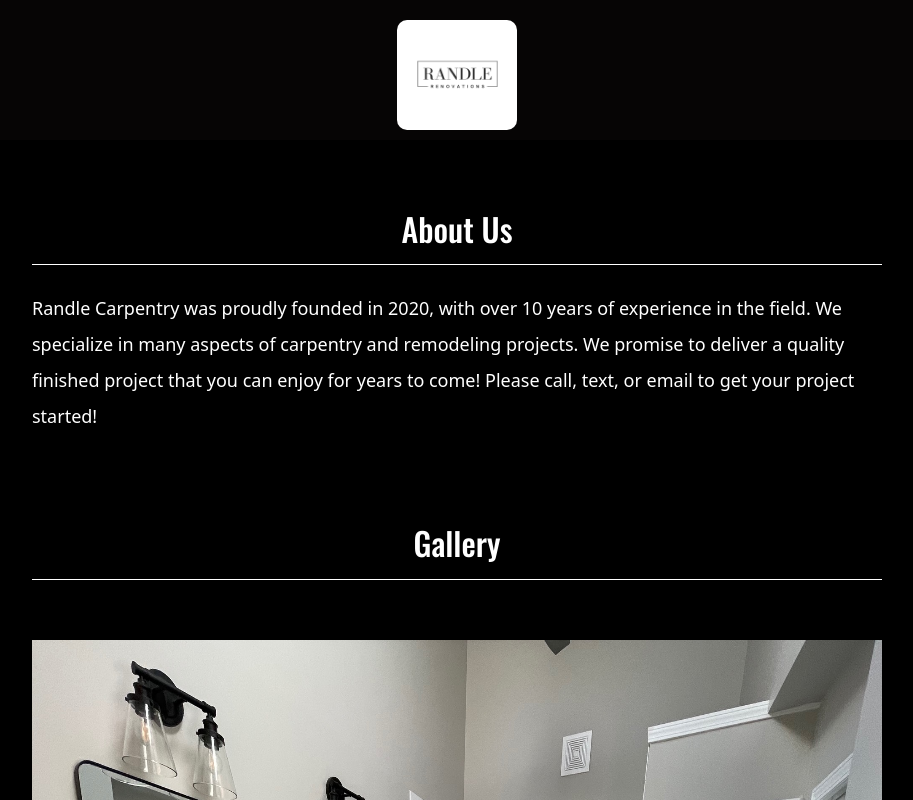
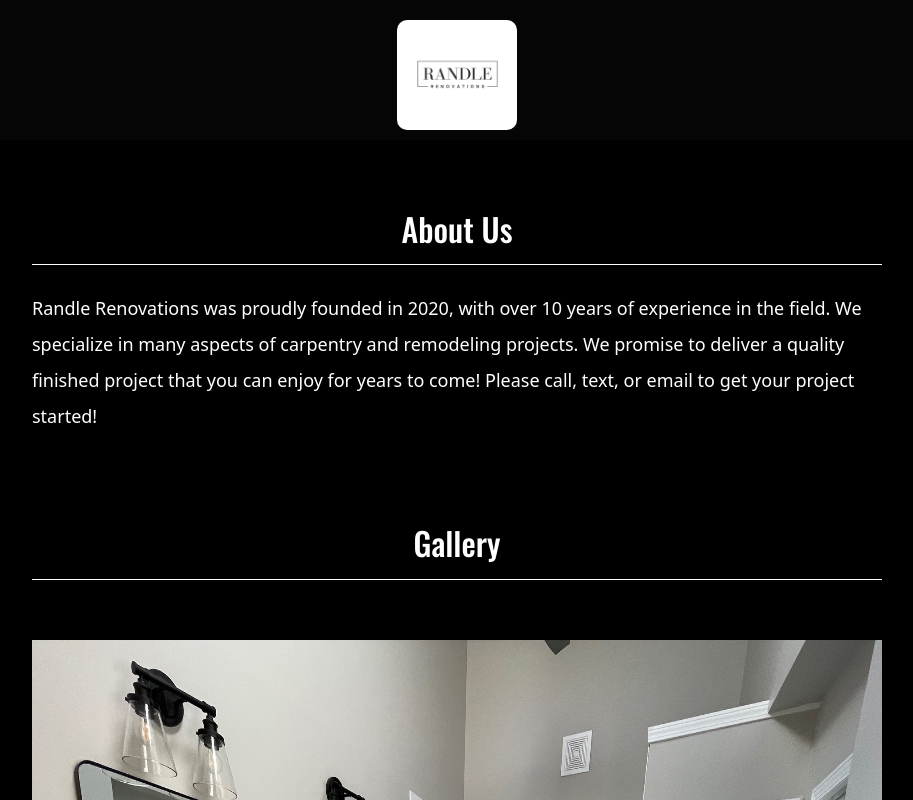
Before and after one commit to jeffbenak/Randle-Renovations, a React (Vite) app: page / in a window 1280 px wide. Shown: the top 800 px of the page, without its empty margins (183-1096 px from the left). Built offline with nearby package versions, Linux system fonts and the light colour scheme; a web font is replaced by a local one.

Commit message:
Fixed a problem with the logo import link

```diff
--- a/src/components/pages/Header.jsx
+++ b/src/components/pages/Header.jsx
@@ -1,5 +1,5 @@
 import React from "react";
-import Logo from "../images/logo/logo.jpeg";
+import Logo from "../images/logo/logo.jpg";
 import { NavLink } from "react-router-dom";
 
 
--- a/src/components/pages/Home.jsx
+++ b/src/components/pages/Home.jsx
@@ -27,7 +27,7 @@ export default function Home() {
     <hr></hr>
 
     <p>
-    Randle Carpentry was proudly founded in 2020, with over 10 years of experience in the field.
+    Randle Renovations was proudly founded in 2020, with over 10 years of experience in the field.
     We specialize in many aspects of carpentry and remodeling projects. We promise to deliver a
     quality finished project that you can enjoy for years to come! Please call, text, or email
     to get your project started!
```
Also changed, not shown: src/components/images/logo/logo.jpg (renamed from src/components/images/logo/logo.JPEG).
